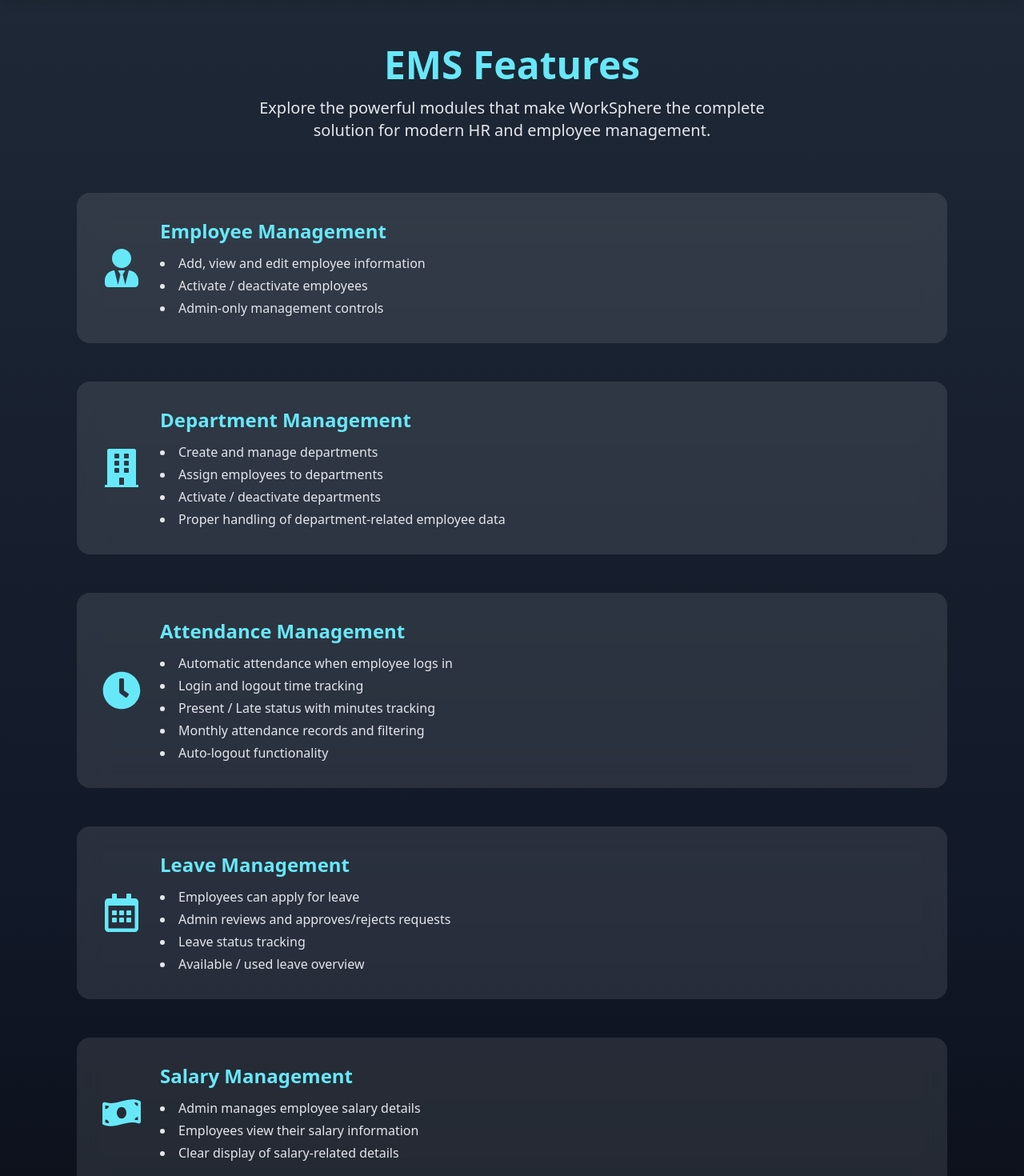
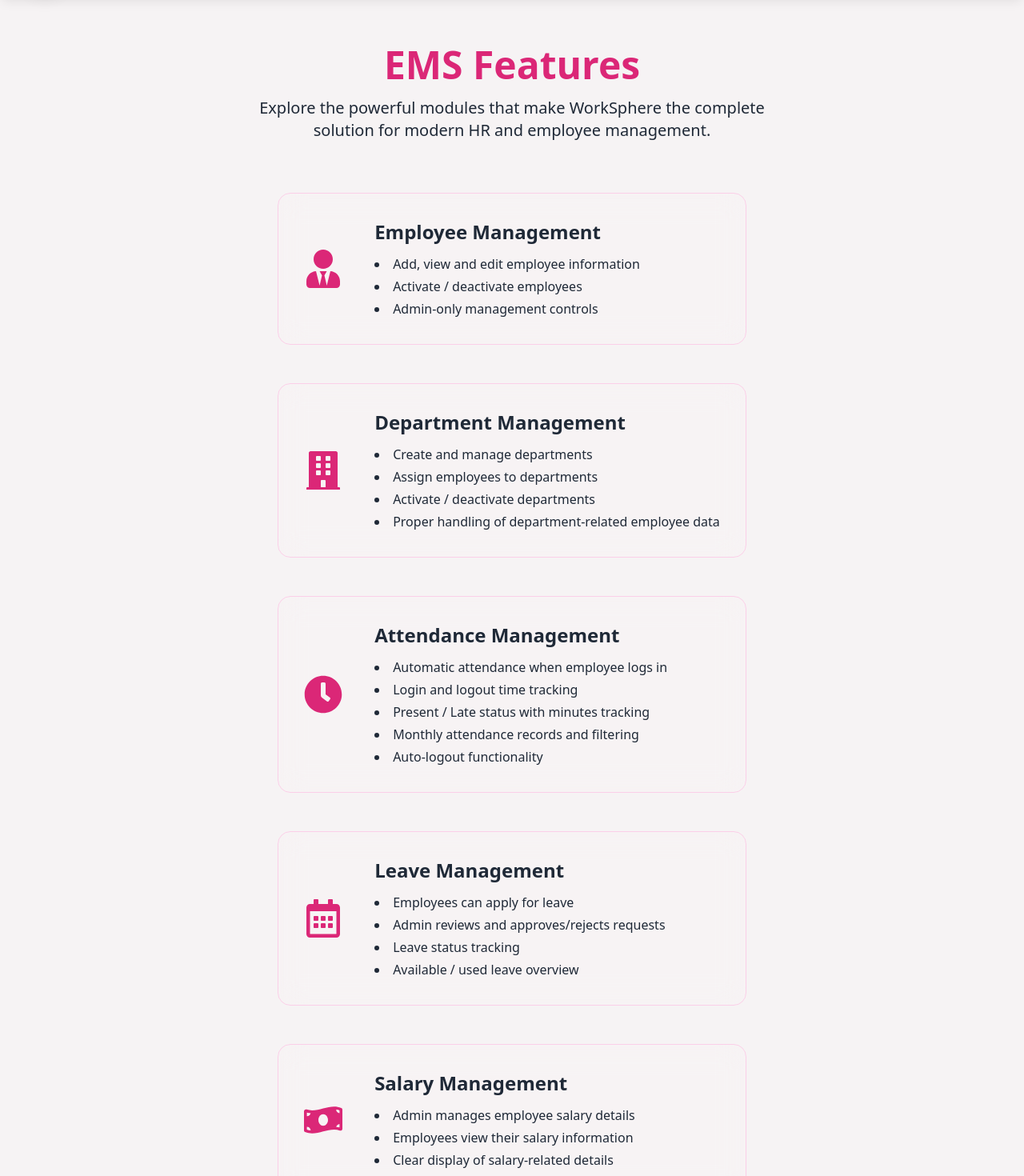
Before and after one commit to priyanka28v/Employee_Management_system, a React app in the folder frontend/: page /features in a window 1280 px wide. Shown: the part 80-1550 px from the top of the page at 80% size. Built offline with nearby package versions, Linux system fonts and the light colour scheme; the HTML template or start-up script is replaced by a standard one.

Commit message:
chnages done

```diff
--- a/frontend/src/pages/Features.jsx
+++ b/frontend/src/pages/Features.jsx
@@ -7,7 +7,7 @@ import HomeNavbar from "../components/HomeNavbar";
 const Features = () => {
   const sections = [
     {
-      icon: <FaUserTie className="text-5xl text-cyan-300" />, // Employee Management
+      icon: <FaUserTie className="text-5xl text-pink-600 mr-4" />, // Employee Management
       title: "Employee Management",
       points: [
         "Add, view and edit employee information",
@@ -16,7 +16,7 @@ const Features = () => {
       ],
     },
     {
-      icon: <FaBuilding className="text-5xl text-cyan-300" />, // Department Management
+      icon: <FaBuilding className="text-5xl text-pink-600 mr-4" />, // Department Management
       title: "Department Management",
       points: [
         "Create and manage departments",
@@ -26,7 +26,7 @@ const Features = () => {
       ],
     },
     {
-      icon: <FaClock className="text-5xl text-cyan-300" />, // Attendance Management
+      icon: <FaClock className="text-5xl text-pink-600 mr-4" />, // Attendance Management
       title: "Attendance Management",
       points: [
         "Automatic attendance when employee logs in",
@@ -37,7 +37,7 @@ const Features = () => {
       ],
     },
     {
-      icon: <FaRegCalendarAlt className="text-5xl text-cyan-300" />, // Leave Management
+      icon: <FaRegCalendarAlt className="text-5xl text-pink-600 mr-4" />, // Leave Management
       title: "Leave Management",
       points: [
         "Employees can apply for leave",
@@ -47,7 +47,7 @@ const Features = () => {
       ],
     },
     {
-      icon: <FaMoneyBillWave className="text-5xl text-cyan-300" />, // Salary Management
+      icon: <FaMoneyBillWave className="text-5xl text-pink-600 mr-4" />, // Salary Management
       title: "Salary Management",
       points: [
         "Admin manages employee salary details",
@@ -56,7 +56,7 @@ const Features = () => {
       ],
     },
     {
-      icon: <FaKey className="text-5xl text-cyan-300" />, // Role‑Based Access
+      icon: <FaKey className="text-5xl text-pink-600 mr-4" />, // Role‑Based Access
       title: "Role‑Based Access",
       points: [
         "Separate Admin and Employee access",
@@ -68,32 +68,32 @@ const Features = () => {
   ];
 
   return (
-    <div className="min-h-screen flex flex-col bg-gradient-to-b from-gray-800 via-gray-900 to-black text-white">
+    <div className="min-h-screen flex flex-col bg-[#f6f3f4] text-gray-800">
       <HomeNavbar />
       {/* Hero */}
       <section className="py-16 px-6 md:px-12 lg:px-24 text-center">
-        <h1 className="text-4xl md:text-5xl font-extrabold text-cyan-300 mb-4">
+        <h1 className="text-4xl md:text-5xl font-extrabold text-pink-600 mb-4">
           EMS Features
         </h1>
-        <p className="text-lg md:text-xl text-gray-200 max-w-2xl mx-auto">
+        <p className="text-lg md:text-xl text-gray-800 max-w-2xl mx-auto">
           Explore the powerful modules that make WorkSphere the complete solution for modern HR and employee management.
         </p>
       </section>
 
       {/* Feature Sections */}
-      <section className="flex-1 mx-6 md:mx-12 lg:mx-24 space-y-12 mb-12">
+      <section className="flex-1 max-w-7xl mx-auto space-y-12 mb-12">
         {sections.map((sec, idx) => (
           <div
             key={idx}
-            className="bg-white/10 backdrop-blur-lg rounded-2xl p-8 hover:shadow-xl transition-shadow"
+            className="bg-[#fdf5f6]/10 backdrop-blur-lg rounded-2xl p-8 hover:shadow-xl transition-shadow border border-pink-200"
           >
             <div className="flex flex-col md:flex-row items-start md:items-center gap-6">
               <div className="flex-shrink-0">{sec.icon}</div>
               <div>
-                <h2 className="text-2xl font-semibold text-cyan-300 mb-3">
+                <h2 className="text-2xl font-semibold text-gray-800 mb-3">
                   {sec.title}
                 </h2>
-                <ul className="list-disc list-inside space-y-1 text-gray-200">
+                <ul className="list-disc list-inside space-y-1 text-gray-800">
                   {sec.points.map((pt, i) => (
                     <li key={i}>{pt}</li>
                   ))}
@@ -105,13 +105,13 @@ const Features = () => {
       </section>
 
       {/* Call to Action */}
-      <section className="py-12 bg-white/5 backdrop-blur-md text-center rounded-2xl mx-6 md:mx-12 lg:mx-24 mb-12">
-        <h2 className="text-3xl font-semibold text-cyan-300 mb-4">
+      <section className="py-12 bg-[#fdf5f6]/5 backdrop-blur-md text-center rounded-2xl mx-6 md:mx-12 lg:mx-24 mb-12">
+        <h2 className="text-3xl font-semibold text-gray-800 mb-4">
           Ready to experience the full power of WorkSphere?
         </h2>
         <Link
           to="/login"
-          className="inline-block mt-4 px-8 py-3 bg-cyan-600 hover:bg-cyan-700 rounded-md text-white font-medium transition-colors"
+          className="inline-block mt-4 px-8 py-3 bg-pink-500 hover:bg-pink-600 rounded-md text-white font-medium transition-colors shadow-md hover:shadow-lg"
         >
           Get Started / Login
         </Link>
--- a/frontend/src/pages/auth/Login.jsx
+++ b/frontend/src/pages/auth/Login.jsx
@@ -52,7 +52,7 @@ const Login = () => {
   };
 
   return (
-   <div className="min-h-screen bg-[#f6f3f4] w-full flex flex-col px-0 pt-0 pb-10">
+   <div className="min-h-[70vh] bg-[#f6f3f4] w-full flex flex-col px-0 pt-0 pb-10">
   <HomeNavbar />
   <div className="w-full bg-white shadow-xl overflow-hidden grid grid-cols-1 md:grid-cols-2 rounded-none md:rounded-3xl">
 
```
Also changed, not shown: frontend/src/pages/About.jsx (+24 -27 lines).
